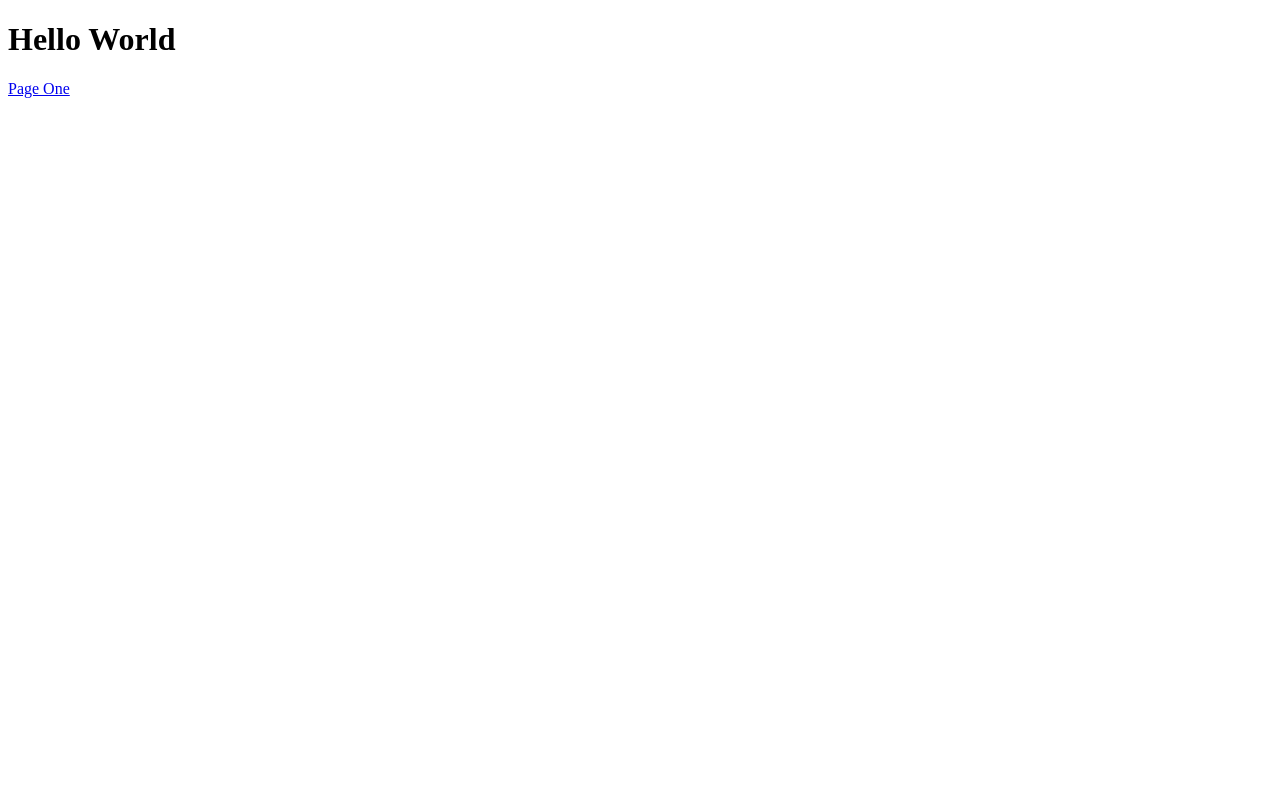
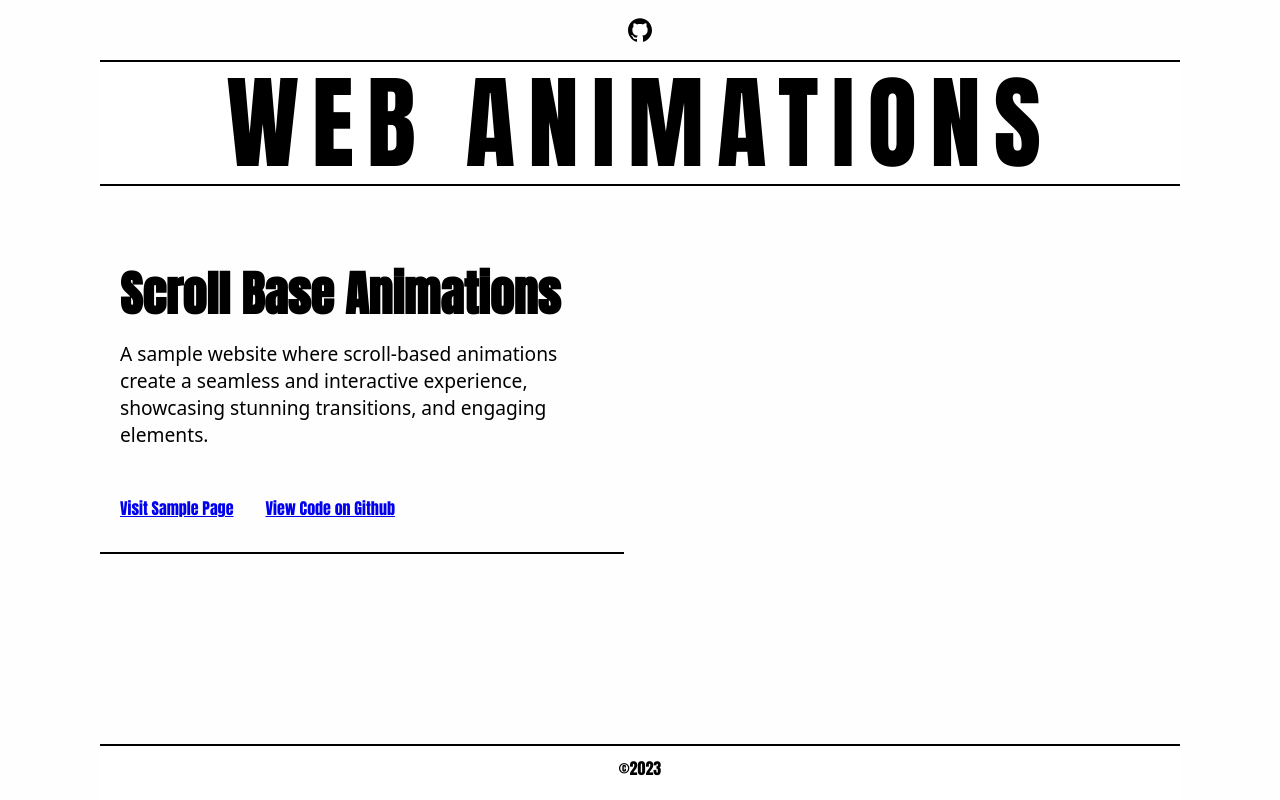
Before and after one commit to tunlinphyo/web-animations, a website built with Vite: page index.html in a window 1280 px wide. Built offline with nearby package versions, Linux system fonts and the light colour scheme.

```diff
--- a/index.html
+++ b/index.html
@@ -4,15 +4,43 @@
     <meta charset="UTF-8" />
     <link rel="icon" type="image/svg+xml" href="/vite.svg" />
     <meta name="viewport" content="width=device-width, initial-scale=1.0" />
-    <title>Vite App</title>
+    <title>Web Animations</title>
   </head>
   <body>
     <header>
-      <div class="container">
-        <h1>Hello World</h1>
-        <a href="./pages/scroll-base-animation/index.html">Page One</a>
+      <div class="header-container">
+        <a class="github" href="https://github.com/tunlinphyo/web-animations" target="_blank" rel="noopener noreferrer"></a>
       </div>
     </header>
+    <nav>
+      <div class="nav-container">
+        Web Animations
+      </div>
+    </nav>
+
+    <section>
+      <ul>
+        <li>
+          <div class="media"></div>
+          <h3>Scroll Base Animations</h3>
+          <p>
+            A sample website where scroll-based animations create a seamless and interactive experience,
+            showcasing stunning transitions, and engaging elements.
+          </p>
+          <div class="links">
+            <a href="./pages/scroll-base-animation/" target="_blank">Visit Sample Page</a>
+            <a href="https://github.com/tunlinphyo/web-animations/tree/main/pages/scroll-base-animation" target="_blank">View Code on Github</a>
+          </div>
+        </li>
+      </ul>
+    </section>
+
+    <footer>
+      <div class="footer-container">
+        &copy;2023
+      </div>
+    </footer>
+
     <script type="module" src="/main.js"></script>
   </body>
 </html>
--- a/pages/scroll-base-animation/css/explosion.css
+++ b/pages/scroll-base-animation/css/explosion.css
@@ -22,7 +22,8 @@
   --size: 450px;
   width: var(--size);
   height: var(--size);
-  background-image: url(../../public/assets/images/Explosion.png);
+  /* background-image: url(../../public/assets/images/Explosion.png); Used on local */
+  background-image: url(/assets/images/Explosion.png);
   background-size: calc(100% * 5);
   background-repeat: no-repeat;
   background-position: 0% 25%;
--- a/pages/scroll-base-animation/js/explosion.js
+++ b/pages/scroll-base-animation/js/explosion.js
@@ -3,6 +3,7 @@
 export default class Explosion extends ScrollBase {
     constructor(elem) {
         super(elem)
+        this.box = this.elem.querySelector('.explotion-box')
     }
 
     onScroll(scrollY) {
@@ -34,7 +35,6 @@
     }
 
     onResize() {
-        this.box = this.elem.querySelector('.explotion-box')
         this.boxWidth = this.box?.clientWidth || 0
     }
 }
--- a/pages/scroll-base-animation/style.css
+++ b/pages/scroll-base-animation/style.css
@@ -25,6 +25,15 @@
 
 * {
     box-sizing: border-box;
+}
+
+.message {
+    width: 100%;
+    margin: 0 auto;
+    padding: 10px 20px;
+    text-align: center;
+    background-color: var(--color-1);
+    color: var(--color-6);
 }
 
 section {
@@ -84,14 +93,22 @@
     max-width: 1280px;
     height: 100%;
     display: flex;
-    justify-content: flex-start;
+    justify-content: space-between;
     align-items: center;
     padding: 0 20px;
 }
 
 .header-container h1 {
     color: var(--color-6);
-    text-transform: uppercase;
+    font-size: 1.6rem;
+}
+.github {
+    width: 42px;
+    height: 42px;
+    background-image: url(../../public/assets/icons/github.svg);
+    background-size: 24px;
+    background-position: center;
+    background-repeat: no-repeat;
 }
 
 /* FOOTER */
--- a/style.css
+++ b/style.css
@@ -0,0 +1,145 @@
+@import url('https://fonts.googleapis.com/css2?family=Anton&display=swap');
+
+:root {
+  --color-1: #efe5fd;
+  --color-2: #d4bff9;
+  --color-3: #b794f6;
+  --color-4: #9965f4;
+  --color-5: #7e3ff2;
+  --color-6: #6002ee;
+
+  --max-width: 1080px;
+}
+
+html,
+body {
+  background-color: #fefefe;
+  margin: 0;
+  padding: 0;
+  font-family: 'Anton', sans-serif;
+}
+
+* {
+  box-sizing: border-box;
+}
+
+
+/* HEADER */
+header {
+  width: 100%;
+  height: 60px;
+  display: flex;
+  justify-content: center;
+  align-items: stretch;
+}
+
+.header-container {
+  width: 100%;
+  max-width: 1280px;
+  height: 100%;
+  display: flex;
+  justify-content: center;
+  align-items: center;
+  padding: 0 20px;
+  gap: 10px;
+}
+
+.header-container h1 {
+  color: #000;
+  font-size: 1.6rem;
+}
+.github {
+  width: 42px;
+  height: 42px;
+  background-image: url(../../public/assets/icons/github.svg);
+  background-size: 24px;
+  background-position: center;
+  background-repeat: no-repeat;
+}
+
+nav {
+  position: sticky;
+  top: 0;
+  z-index: 5;
+}
+.nav-container {
+  width: 100%;
+  max-width: var(--max-width);
+  margin: 0 auto;
+  padding: 10px 20px;
+  font-size: clamp(2.5rem, 8vw, 20rem);
+  background-color: #fff;
+
+  text-transform: uppercase;
+  text-align: center;
+  letter-spacing: clamp(.2rem, 1vw, 1rem);
+  line-height: 1;
+  border-top: 2px solid #000;
+  border-bottom: 2px solid #000;
+  font-weight: 100;
+}
+
+section {
+  width: 100%;
+  max-width: var(--max-width);
+  margin: 0 auto;
+}
+
+ul {
+  margin: 0;
+  padding: 0;
+  list-style: none;
+
+  display: grid;
+  grid-template-columns: repeat(auto-fill, minmax(250px, 1fr));
+  grid-gap: 2rem;
+}
+
+li {
+  border-bottom: 2px solid #000;
+  padding: 2rem 20px;
+  padding-top: 10vh;
+}
+
+h3 {
+  margin: 0;
+  font-size: clamp(2rem, 4vw, 3rem);
+  line-height: 1.2;
+}
+
+p {
+  margin: 1rem 0;
+  font-size: 1.2rem;
+  font-family: system-ui, -apple-system, BlinkMacSystemFont, 'Segoe UI', Roboto, Oxygen, Ubuntu, Cantarell, 'Open Sans', 'Helvetica Neue', sans-serif;
+}
+
+.links {
+  display: flex;
+  justify-content: flex-start;
+  align-items: flex-end;
+  padding-top: 2rem;
+  gap: 2rem;
+}
+
+@media (min-width: 768px) {
+  ul {
+    grid-template-columns: repeat(auto-fill, minmax(340px, 1fr));
+  }
+}
+
+footer {
+  position: fixed;
+  z-index: 5;
+  bottom: 0;
+  width: 100%;
+}
+.footer-container {
+  width: 100%;
+  max-width: var(--max-width);
+  margin: 0 auto;
+  padding: 10px 20px 20px;
+  text-align: center;
+  border-top: 2px solid #000;
+  background-color: #fff;
+  color: #000;
+}
--- /dev/null
+++ b/vite.config.js
@@ -0,0 +1,13 @@
+import { resolve } from 'path'
+import { defineConfig } from 'vite'
+
+export default defineConfig({
+  build: {
+    rollupOptions: {
+      input: {
+        main: resolve(__dirname, 'index.html'),
+        scroll_base_animation: resolve(__dirname, 'pages/scroll-base-animation/index.html'),
+      },
+    },
+  },
+})
```
Also changed, not shown: pages/index.html (deleted, +0 -17 lines), pages/scroll-base-animation/index.html (+14 -2 lines), pages/scroll-base-animation/js/text-animation.js (+12 -7 lines), firebase.json (added), public/assets/icons/github.svg (added), 2 other files.
